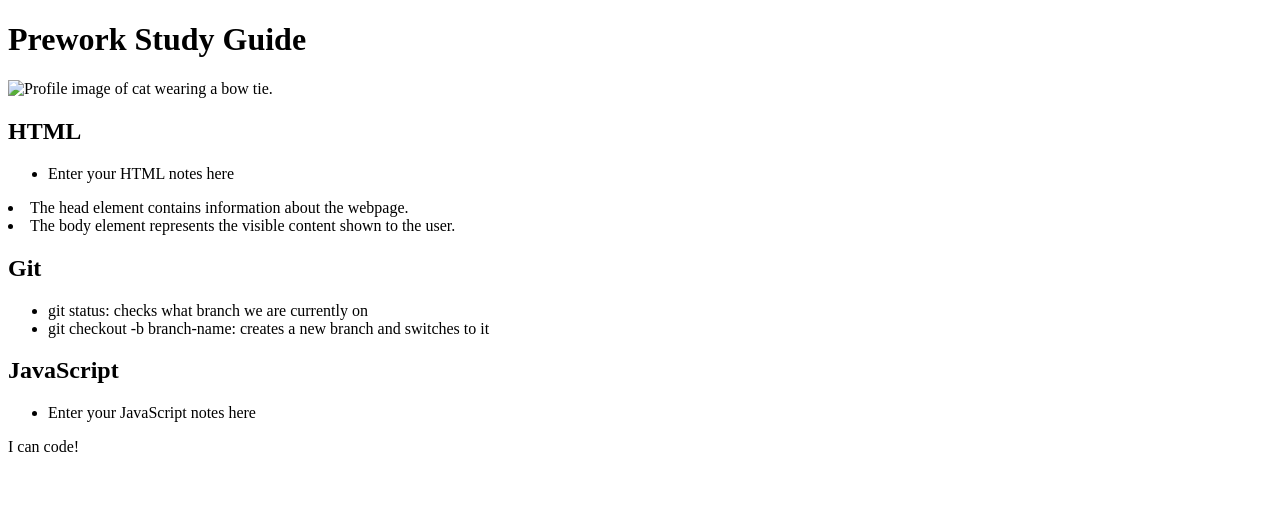
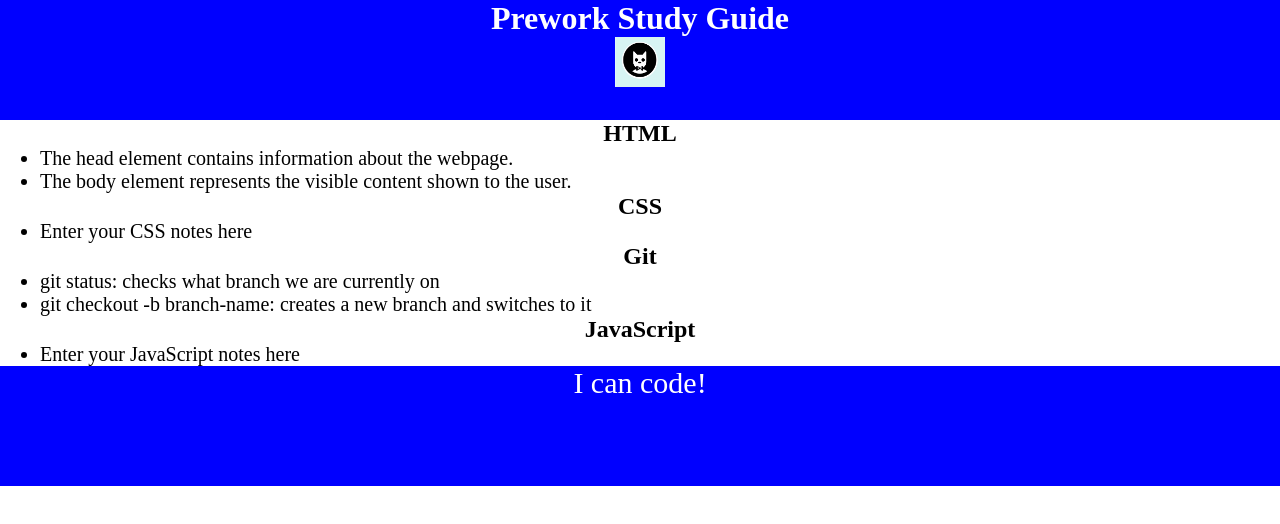
Before and after one commit to CosmoXLav/prework-study-guide, a plain HTML site: page assets/index.html in a window 1280 px wide. Drawn offline with Linux system fonts and the light colour scheme; files that its build step writes are made by us from their sources.

Commit message:
feature/add-cs

```diff
--- a/assets/index.html
+++ b/assets/index.html
@@ -4,22 +4,28 @@
     <meta charset="UTF-8" />
     <meta http-equiv="X-UA-Compatible" content="IE=edge" />
     <meta name="viewport" content="width=device-width, initial-scale=1.0" />
+    <link rel="stylesheet" href="./assets/style.css">
     <title>Prework Study Guide</title>
   </head>
   <body>
     <header id="top">
       <h1>Prework Study Guide</h1>
-      <img src="./assets/bowtie-cat.png" alt="Profile image of cat wearing a bow tie." />
+      <img src="./bowtie-cat.png" alt="Profile image of cat wearing a bow tie." />
     </header>
     <main>
       <section class="card" id="html-section">
         <h2>HTML</h2>
         <ul>
-          <li>Enter your HTML notes here</li>
-        </ul>
-        <li>The head element contains information about the webpage.</li>
+         <li>The head element contains information about the webpage.</li>
         <li>The body element represents the visible content shown to the user.</li>
       </ul>
+      </section>
+
+      <section class="card" id="css-section">
+        <h2>CSS</h2>
+        <ul>
+        <li>Enter your CSS notes here</li>
+        </ul>
       </section>
 
       <section class="card" id="css-section">
--- /dev/null
+++ b/assets/style.css
@@ -0,0 +1,35 @@
+*{
+    margin: 0;
+    padding: 0;
+}
+
+header,
+footer {
+    width: 100%;
+    height: 120px;
+    background-color: blue;
+    color: #ffffff;
+}
+
+h1,
+h2 {
+    text-align: center;
+}
+
+img {
+    display: block;
+    height: 50px;
+    width: 50px;
+    margin-left: auto;
+    margin-right: auto;
+}
+
+ul {
+    padding-left: 40px;
+    font-size: 20px;
+}
+
+p {
+    text-align: center;
+    font-size: 30px;
+  }
```
Also changed, not shown: 3 other files.
